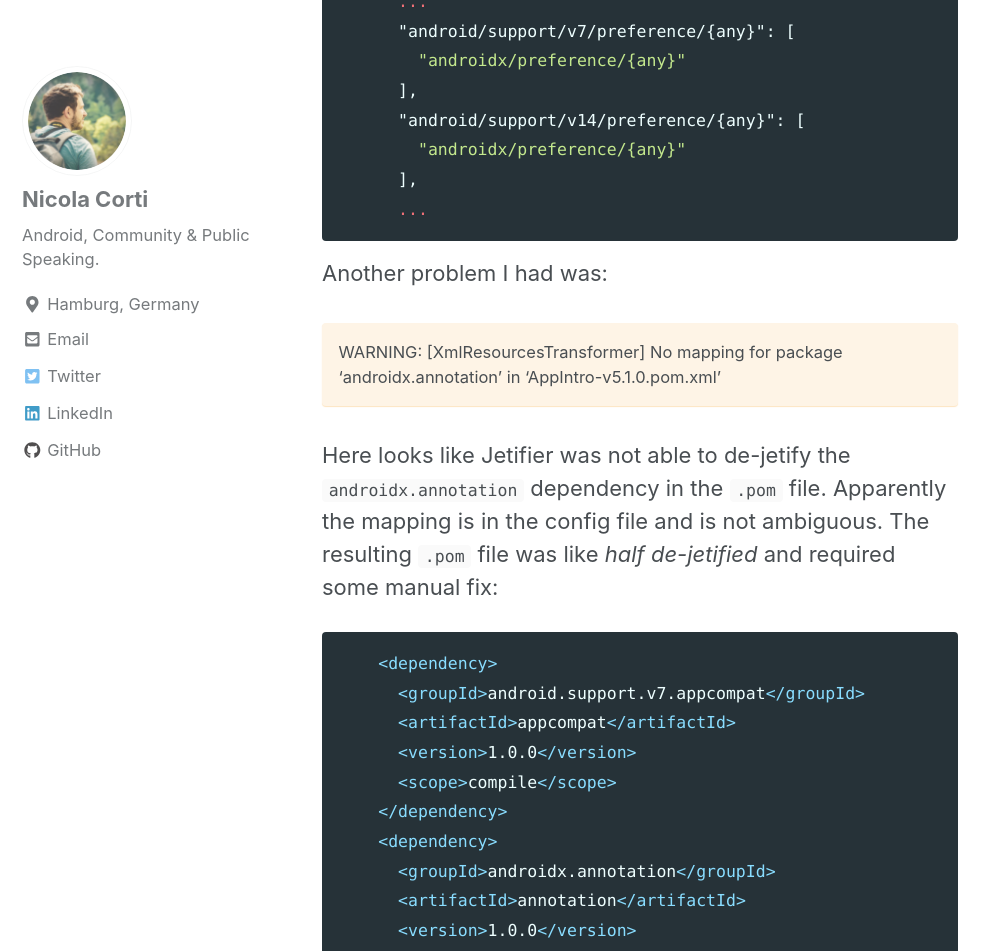
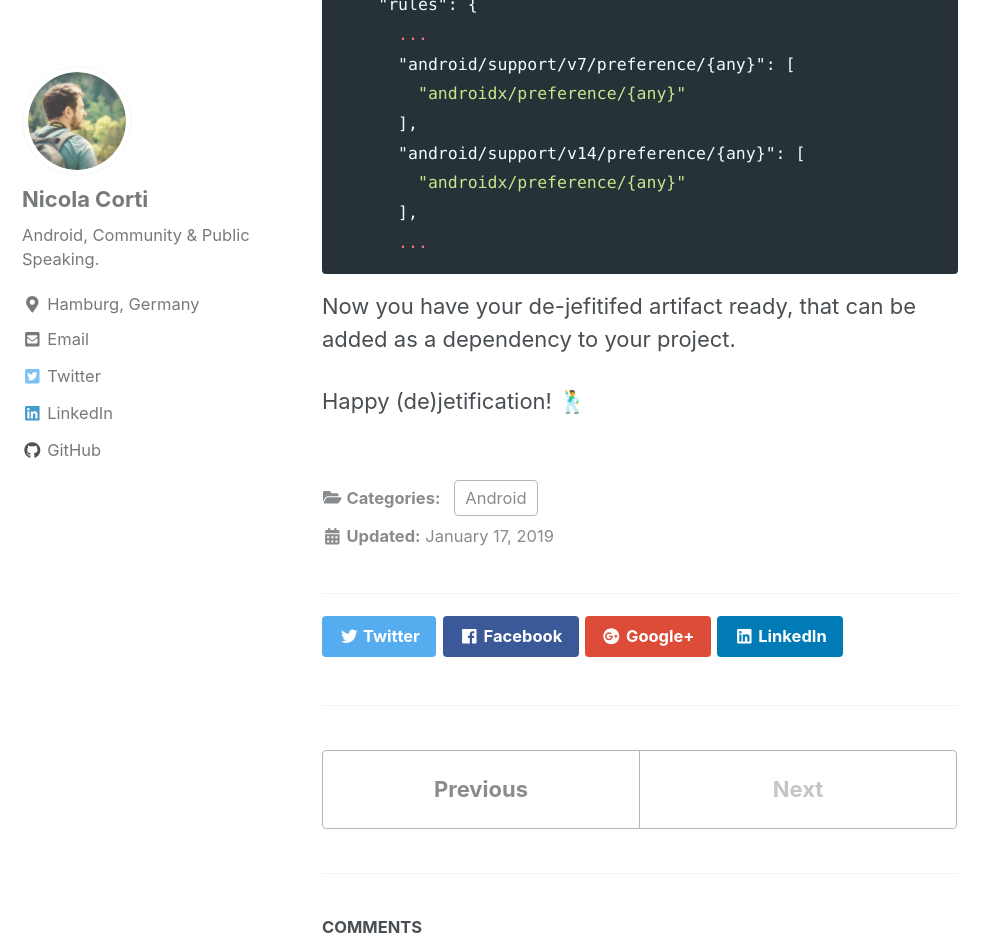
Before and after one commit to cortinico/cortinico.github.io, a Jekyll site: the page built from _posts/2019-01-17-jetifier-reverse.md, in a window 1280 px wide and 1400 px high, scrolled down 6908 px. Shown: the top 951 px of the window, without its empty margins (0-999 px from the left). Built offline with Jekyll 4.4.1, drawn with Linux system fonts in a browser that asks for light colours; nearby versions of some CDN libraries; comment, search, counter and statistics services are not loaded; some of the changed text lies outside the part shown.

Commit message:
Remove extra paragraph

````diff
--- a/_posts/2019-01-17-jetifier-reverse.md
+++ b/_posts/2019-01-17-jetifier-reverse.md
@@ -71,7 +71,7 @@ This is probably the _safest_ approach as users won't need Jetifier at all, avoi
 
 Do a major release of your library and announce that from version `X.` you will be supporting only AndroidX. Don't forget to point out that the latest version of the library that is not migrated to AndroidX in the Readme file.
 
-This is the approach I used for a library I maintain: [AppIntro](https://github.com/paolorotolo/AppIntro). We decided that from `5.x` the library will support only AndroidX.
+This is the approach I used for a library I maintain: [AppIntro](https://github.com/AppIntro/AppIntro). We decided that from `5.x` the library will support only AndroidX.
 
 People that wants to use the latest version of the library should either update to AndroidX or use Jetifier in **Reverse Mode**.
 
@@ -106,7 +106,7 @@ usage: Jetifier (standalone)
                                         missing and throw errors instead
 ```
 
-We need the `-r` option to de-jetifiy. Let's try to use it with the [AppIntro artifact](https://jitpack.io/com/github/paolorotolo/AppIntro/v5.1.0/AppIntro-v5.1.0.aar):
+We need the `-r` option to de-jetifiy. Let's try to use it with the [AppIntro artifact](https://jitpack.io/com/github/AppIntro/AppIntro/v5.1.0/AppIntro-v5.1.0.aar):
 
 ```bash
 ./bin/jetifier-standalone -r -i AppIntro-v5.1.0.aar -o deJetified.aar
@@ -137,7 +137,7 @@ For AppIntro for example we have those dependencies in the [pom file](https://ji
 
 You can either update them manually, or let Jetifier do the job. You can't pass the `.pom` directly to the command line tool, but you have to create a `.zip` file where you can put all the content of the maven repository: `.aar`, `.pom`, `-sources.jar`, etc.
 
-Here a couple of warnings/problems I got while using this tool:
+I just got a warning while using this tool:
 
 WARNING: [ProGuardTypesMap] Conflict: [ProGuardType(value=androidx/preference/{any})] -> (ProGuardType(value=android/support/v14/preference/{any}), ProGuardType(value=android/support/v7/preference/{any}))
 {: .notice--warning}
@@ -159,30 +159,6 @@ You can fix this warning by passing a custom mapping file to Jetifier with the `
       ...
 ```
 
-Another problem I had was:
-
-WARNING: [XmlResourcesTransformer] No mapping for package 'androidx.annotation' in 'AppIntro-v5.1.0.pom.xml'
-{: .notice--warning}
-
-Here looks like Jetifier was not able to de-jetify the `androidx.annotation` dependency in the `.pom` file. Apparently the mapping is in the config file and is not ambiguous. The resulting `.pom` file was like _half de-jetified_ and required some manual fix:
-
-```xml
-    <dependency>
-      <groupId>android.support.v7.appcompat</groupId>
-      <artifactId>appcompat</artifactId>
-      <version>1.0.0</version>
-      <scope>compile</scope>
-    </dependency>
-    <dependency>
-      <groupId>androidx.annotation</groupId>
-      <artifactId>annotation</artifactId>
-      <version>1.0.0</version>
-      <scope>compile</scope>
-    </dependency>
-```
-
-I filed a bug on the issue tracker and hopefully will be fixed soon.
-
 Now you have your de-jefitifed artifact ready, that can be added as a dependency to your project.
 
-Happy de-jetification! 🕺
+Happy (de)jetification! 🕺
````
Also changed, not shown: other parts of _posts/2019-01-17-jetifier-reverse.md (+4 -4 lines).
